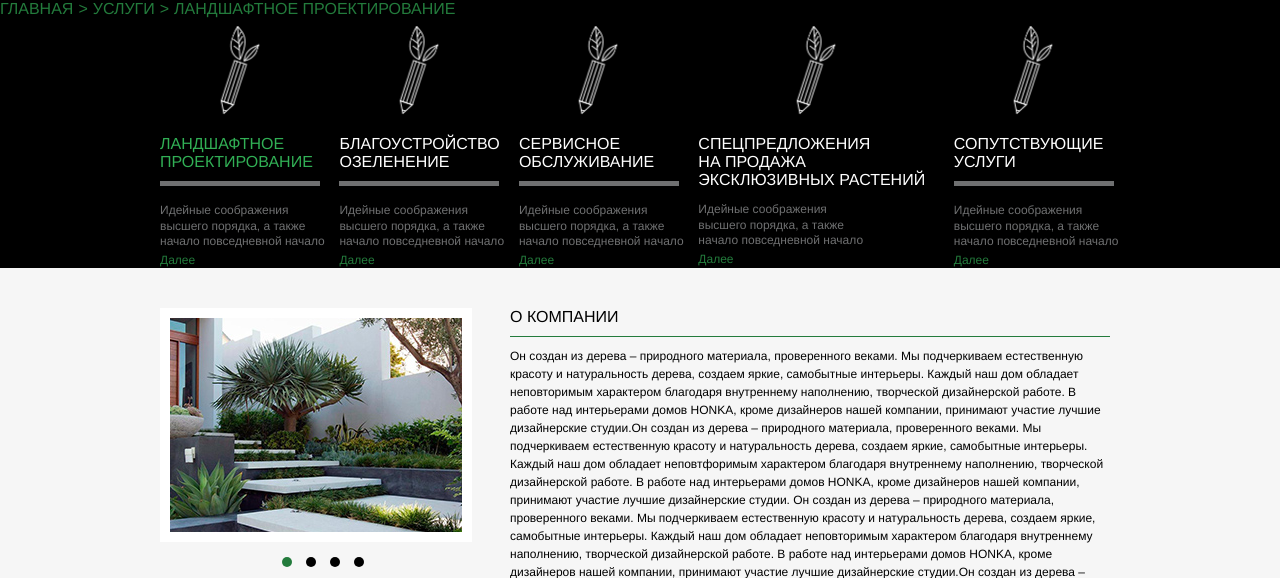
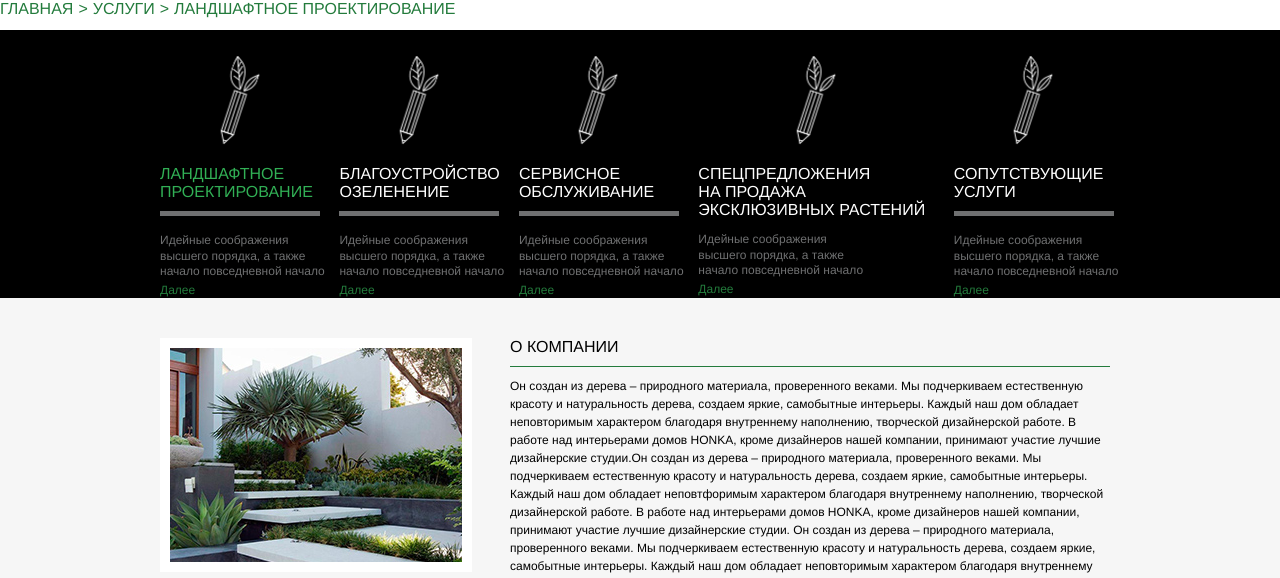
Before and after one commit to alifanov/mariotti, a Django app: page /service/ in a window 1280 px wide. Shown: the part 87-665 px from the top of the page. Run offline with Django 3.2, Linux system fonts and the light colour scheme; some libraries are stand-ins or nearby versions.

Commit message:
fix default CSS style

```diff
--- a/static/css/style.css
+++ b/static/css/style.css
@@ -250,6 +250,10 @@ ul.footer-menu {
     margin-right: 0;
 }
 
+.breadcrumbs {
+    height: 30px;
+}
+
 .breadcrumbs ul {
     margin: 0;
     padding: 0;
```
